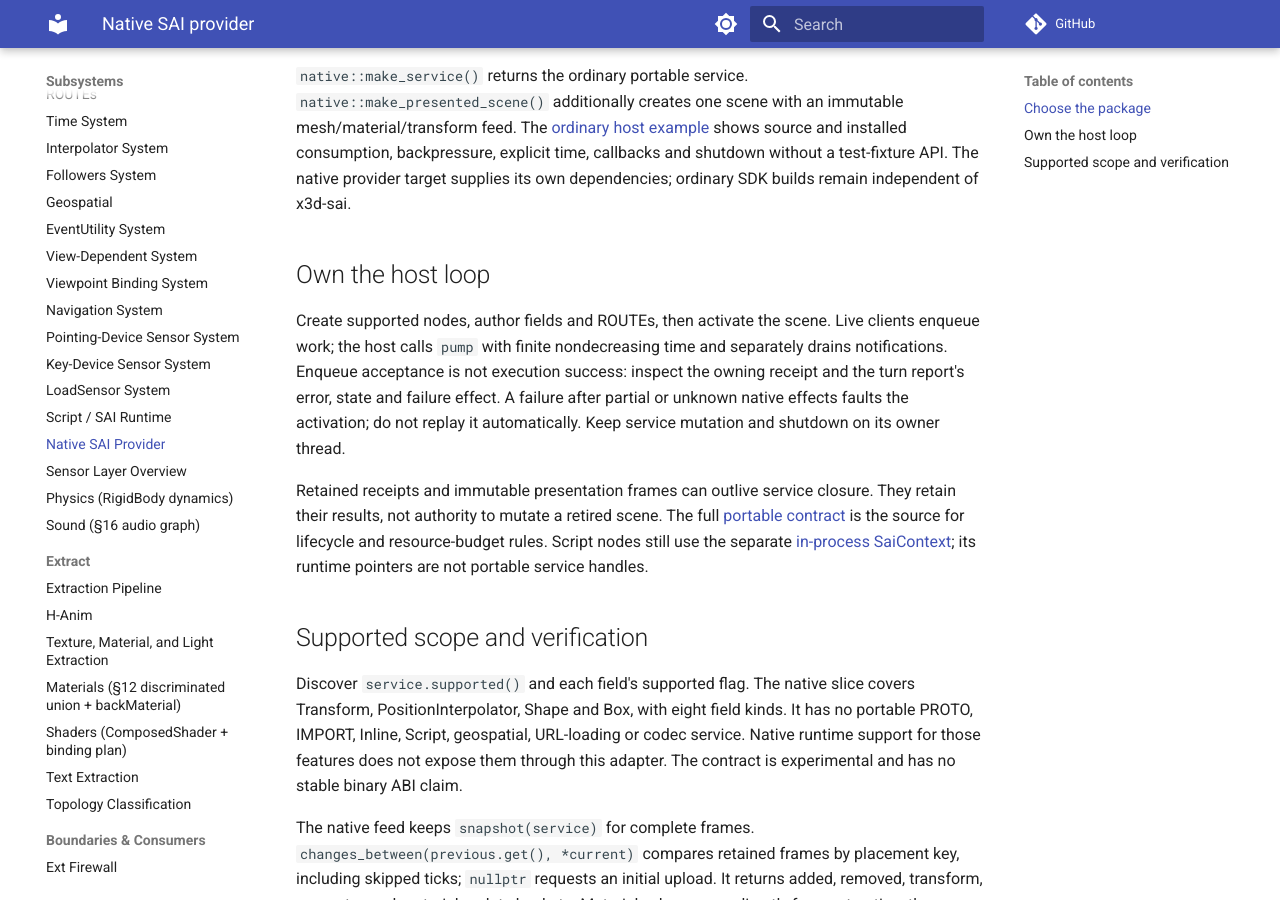
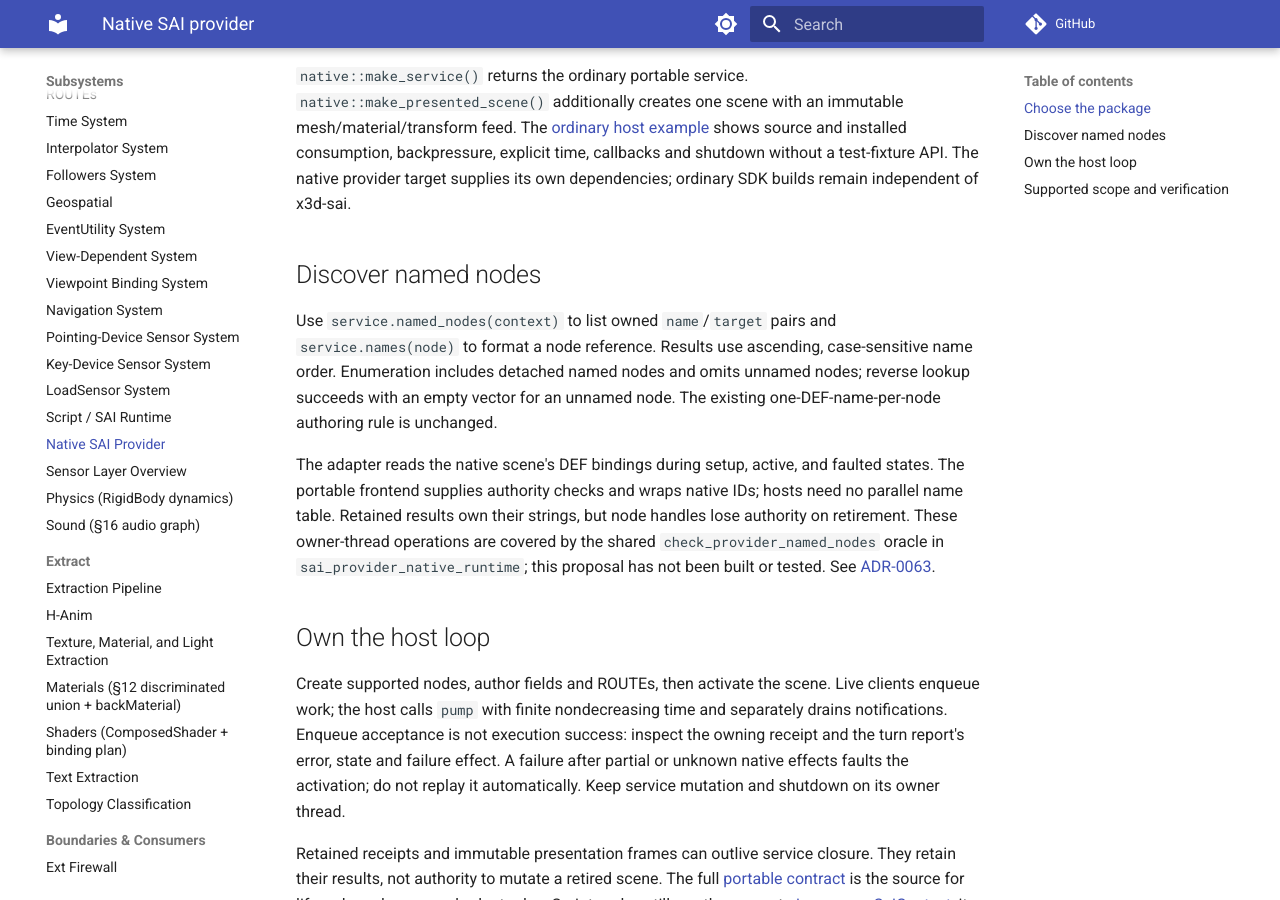
Before and after one commit to delta9000/x3d-cpp, an MkDocs documentation site: the page built from docs/wiki/subsystems/sai-provider.md, in a window 1280 px wide and 900 px high, scrolled down 787 px. Built offline with MkDocs 1.6.1 and Material for MkDocs 9.7.7, drawn with Linux system fonts in a browser that asks for light colours; comment, search, counter and statistics services are not loaded.

Commit message:
feat(sai-provider): named-node enumeration in the native backend
Implements x3d-sai's proposed named_nodes/names backend calls (x3d-sai
proposal/named-nodes) over the native scene's DEF bindings, so a host
can list a scene's named nodes and name a node through the SAI instead
of keeping its own table.

Verified: dev preset ctest 62/62 and scripts/verify_sai_provider.sh
against x3d-sai proposal/named-nodes, including
check_provider_named_nodes in sai_provider_native_runtime. Needs that
x3d-sai change first. ADR numbered 0063 like the sibling proposals.

```diff
--- a/docs/wiki/subsystems/sai-provider.md
+++ b/docs/wiki/subsystems/sai-provider.md
@@ -35,6 +35,22 @@
 shows source and installed consumption, backpressure, explicit time, callbacks
 and shutdown without a test-fixture API. The native provider target supplies its
 own dependencies; ordinary SDK builds remain independent of x3d-sai.
+
+## Discover named nodes
+
+Use `service.named_nodes(context)` to list owned `name`/`target` pairs and
+`service.names(node)` to format a node reference. Results use ascending,
+case-sensitive name order. Enumeration includes detached named nodes and omits
+unnamed nodes; reverse lookup succeeds with an empty vector for an unnamed node.
+The existing one-DEF-name-per-node authoring rule is unchanged.
+
+The adapter reads the native scene's DEF bindings during setup, active, and
+faulted states. The portable frontend supplies authority checks and wraps native
+IDs; hosts need no parallel name table. Retained results own their strings, but
+node handles lose authority on retirement. These owner-thread operations are
+covered by the shared `check_provider_named_nodes` oracle in
+`sai_provider_native_runtime`; this proposal has not been built or tested.
+See [ADR-0063](../decisions/0067-provider-named-node-discovery.md).
 
 ## Own the host loop
 
```
Also changed, not shown: docs/sdk/v1-capabilities.md (+1 -0 lines), docs/wiki/decisions/0067-provider-named-node-discovery.md (added, +34 -0 lines), docs/wiki/seam-status.md (+1 -0 lines), 3 other files.
